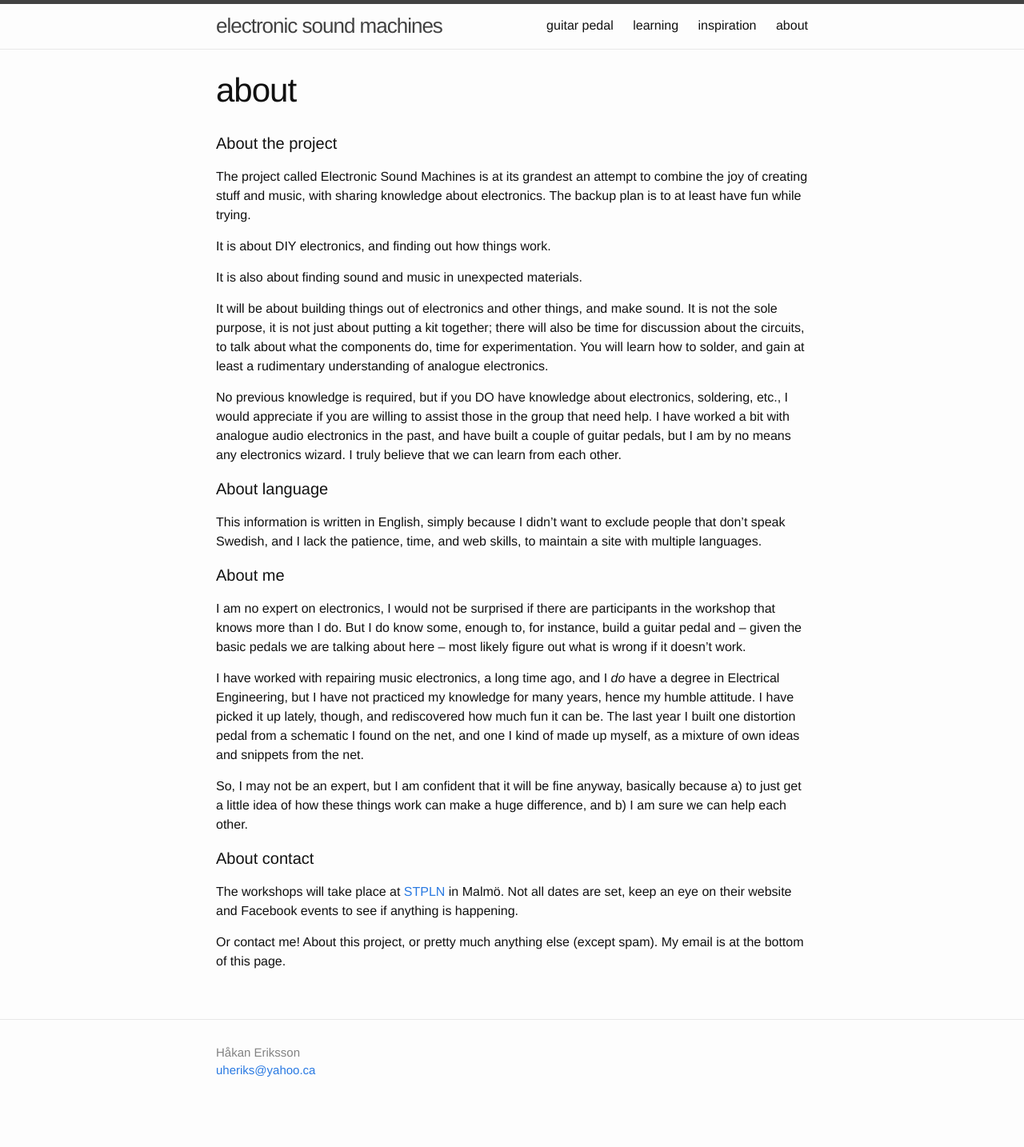
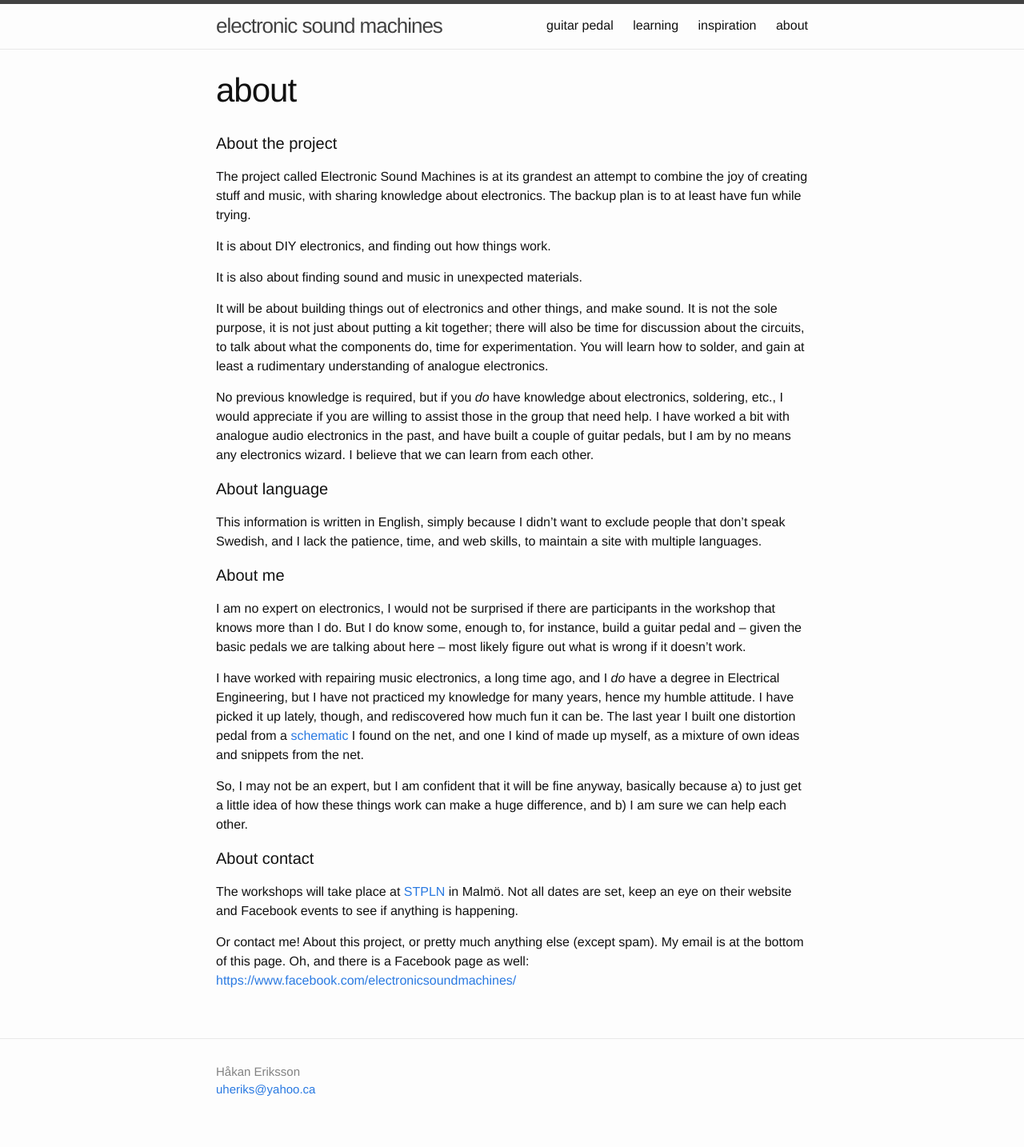
Before and after one commit to bar-and-c/electronicsoundmachines, a Jekyll site: the page built from _pages/99_about.md, in a window 1280 px wide. Shown: the whole page at 80% size. Built offline with Jekyll 4.4.1, drawn with Linux system fonts in a browser that asks for light colours; before the commit the page ends 1410 px from its top, so only the background shows below that.

Commit message:
Add more info, eg Facebook link

```diff
--- a/_pages/99_about.md
+++ b/_pages/99_about.md
@@ -15,7 +15,7 @@ It is also about finding sound and music in unexpected materials.
 
 It will be about building things out of electronics and other things, and make sound. It is not the sole purpose, it is not just about putting a kit together; there will also be time for discussion about the circuits, to talk about what the components do, time for experimentation. You will learn how to solder, and gain at least a rudimentary understanding of analogue electronics.
 
-No previous knowledge is required, but if you DO have knowledge about electronics, soldering, etc., I would appreciate if you are willing to assist those in the group that need help. I have worked a bit with analogue audio electronics in the past, and have built a couple of guitar pedals, but I am by no means any electronics wizard. I truly believe that we can learn from each other.
+No previous knowledge is required, but if you _do_ have knowledge about electronics, soldering, etc., I would appreciate if you are willing to assist those in the group that need help. I have worked a bit with analogue audio electronics in the past, and have built a couple of guitar pedals, but I am by no means any electronics wizard. I believe that we can learn from each other.
 
 
 #### About language
@@ -27,7 +27,7 @@ This information is written in English, simply because I didn't want to exclude
 
 I am no expert on electronics, I would not be surprised if there are participants in the workshop that knows more than I do. But I do know some, enough to, for instance, build a guitar pedal and – given the basic pedals we are talking about here – most likely figure out what is wrong if it doesn't work.
 
-I have worked with repairing music electronics, a long time ago, and I _do_ have a degree in Electrical Engineering, but I have not practiced my knowledge for many years, hence my humble attitude. I have picked it up lately, though, and rediscovered how much fun it can be. The last year I built one distortion pedal from a schematic I found on the net, and one I kind of made up myself, as a mixture of own ideas and snippets from the net.
+I have worked with repairing music electronics, a long time ago, and I _do_ have a degree in Electrical Engineering, but I have not practiced my knowledge for many years, hence my humble attitude. I have picked it up lately, though, and rediscovered how much fun it can be. The last year I built one distortion pedal from a [schematic](http://guitar-fx-layouts.42897.x6.nabble.com/Wren-and-Cuff-Phat-Phuk-B-td35480.html) I found on the net, and one I kind of made up myself, as a mixture of own ideas and snippets from the net.
 
 So, I may not be an expert, but I am confident that it will be fine anyway, basically because a) to just get a little idea of how these things work can make a huge difference, and b) I am sure we can help each other.
 
@@ -38,3 +38,5 @@ The workshops will take place at [STPLN](https://stpln.org) in Malmö. Not all d
 
 Or contact me! About this project, or pretty much anything else (except spam).
 My email is at the bottom of this page.
+Oh, and there is a Facebook page as well:
+<https://www.facebook.com/electronicsoundmachines/>
```
Also changed, not shown: _pages/01_guitarpedal.md (renamed from _pages/guitarpedal/01_index.md, +2 -2 lines), _pages/90_inspiration.md (+3 -2 lines), index.md (+1 -1 lines).
